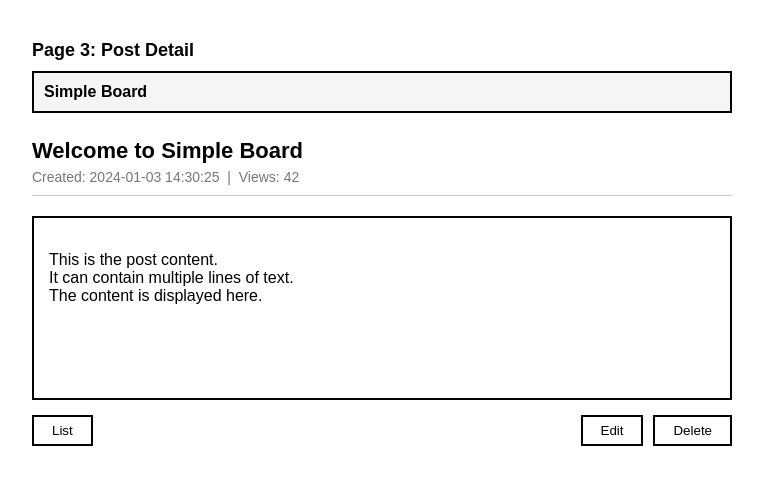
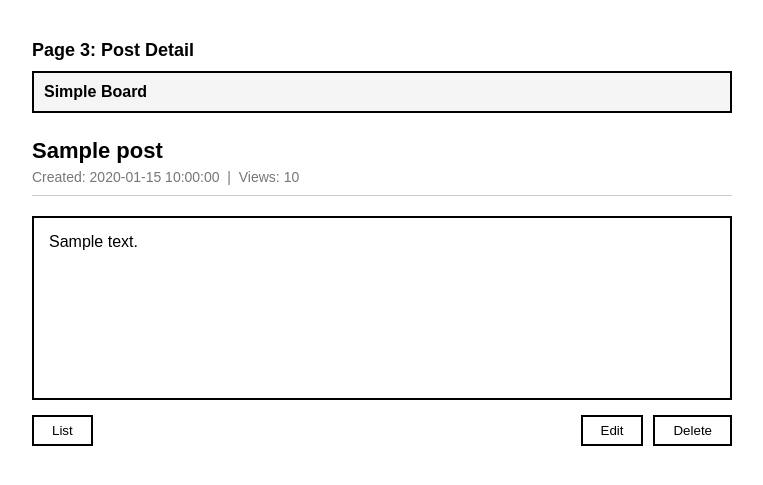
Before and after one commit to Sadtanan/Simple-board, a Flask app: template templates/post_detail.html in a window 1280 px wide. Shown: the top 485 px of the page, without its empty margins (258-1021 px from the left). Run offline with Flask 3, Linux system fonts and the light colour scheme; the template is opened without the code that fills it: most values are stand-ins (such as "Sample title", 1, 10 or a date in 2020).

Commit message:
add view postdetail then +1 view count

```diff
--- a/app.py
+++ b/app.py
@@ -41,5 +41,29 @@ def create():
 
     return render_template("create.html")
 
+@app.route("/post/<int:post_id>")
+def post_detail(post_id):
+    conn = get_db()
+    cursor = conn.cursor()
+
+    # Fetch the post
+    cursor.execute("SELECT * FROM posts WHERE id = ?", (post_id,))
+    post = cursor.fetchone()
+
+    if post is None:
+        conn.close()
+        return "Post not found", 404
+
+    #view count +1
+    cursor.execute("UPDATE posts SET views = views + 1 WHERE id = ?", (post_id,))
+    conn.commit()
+
+    # Fetch updated post with new view count
+    cursor.execute("SELECT * FROM posts WHERE id = ?", (post_id,))
+    post = cursor.fetchone()
+
+    conn.close()
+    return render_template("post_detail.html", post=post)
+
 if __name__ == "__main__":
     app.run(debug=True)
--- a/templates/post_detail.html
+++ b/templates/post_detail.html
@@ -90,26 +90,28 @@
 
     <div class="board-title">Simple Board</div>
 
-    <div class="post-title">Welcome to Simple Board</div>
+    <div class="post-title">{{ post['title'] }}</div>
 
     <div class="meta">
-        Created: 2024-01-03 14:30:25 &nbsp;|&nbsp; Views: 42
+        Created: {{ post['created_at'] }} &nbsp;|&nbsp; Views: {{ post['views'] }}
     </div>
 
     <hr>
 
-    <div class="content-box">
-This is the post content.
-It can contain multiple lines of text.
-The content is displayed here.
-    </div>
+    <div class="content-box">{{ post['content'] }}</div>
 
     <div class="button-row">
-        <button>List</button>
+        <a href="{{ url_for('index') }}">
+            <button>List</button>
+        </a>
 
         <div class="right-buttons">
-            <button>Edit</button>
-            <button>Delete</button>
+            <a href="/edit/{{ post['id'] }}">
+                <button>Edit</button>
+            </a>
+            <a href="/delete/{{ post['id'] }}">
+                <button>Delete</button>
+            </a>
         </div>
     </div>
 </div>
```
